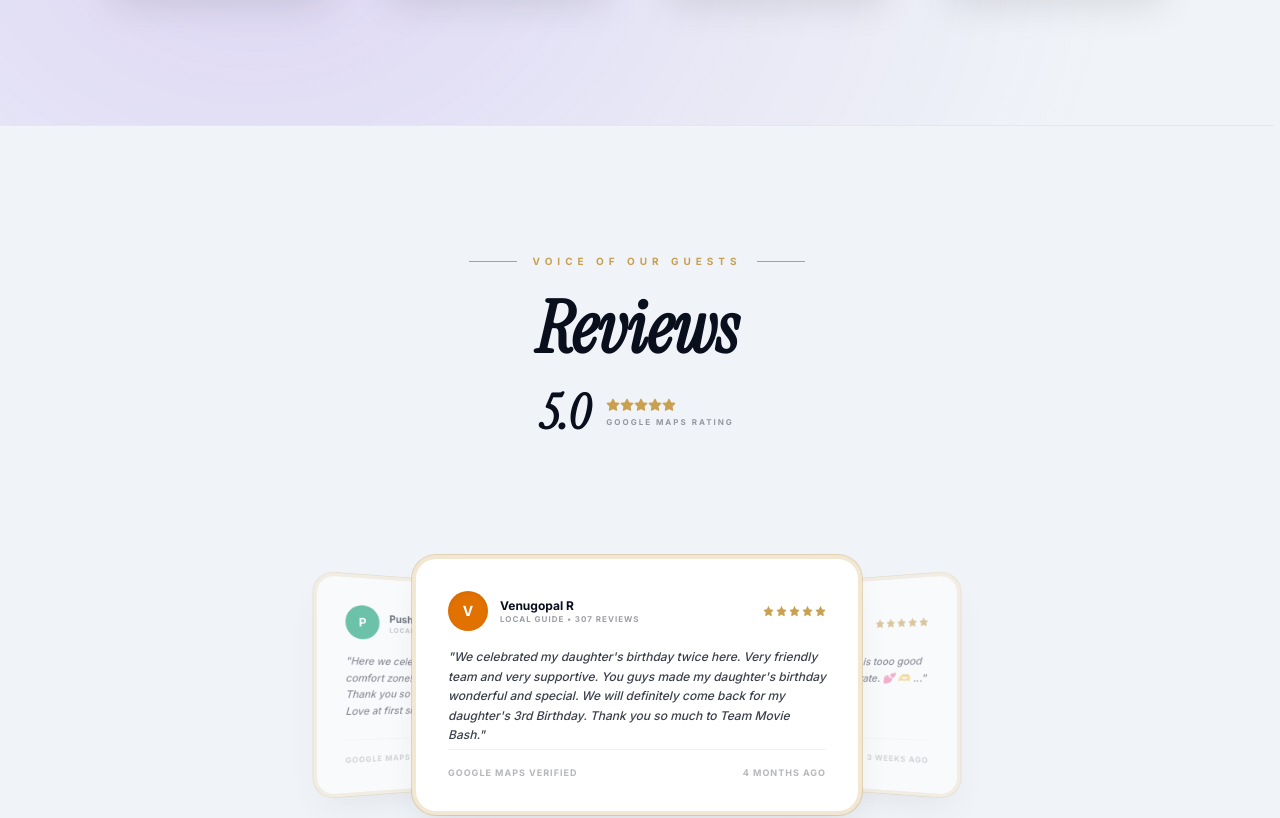
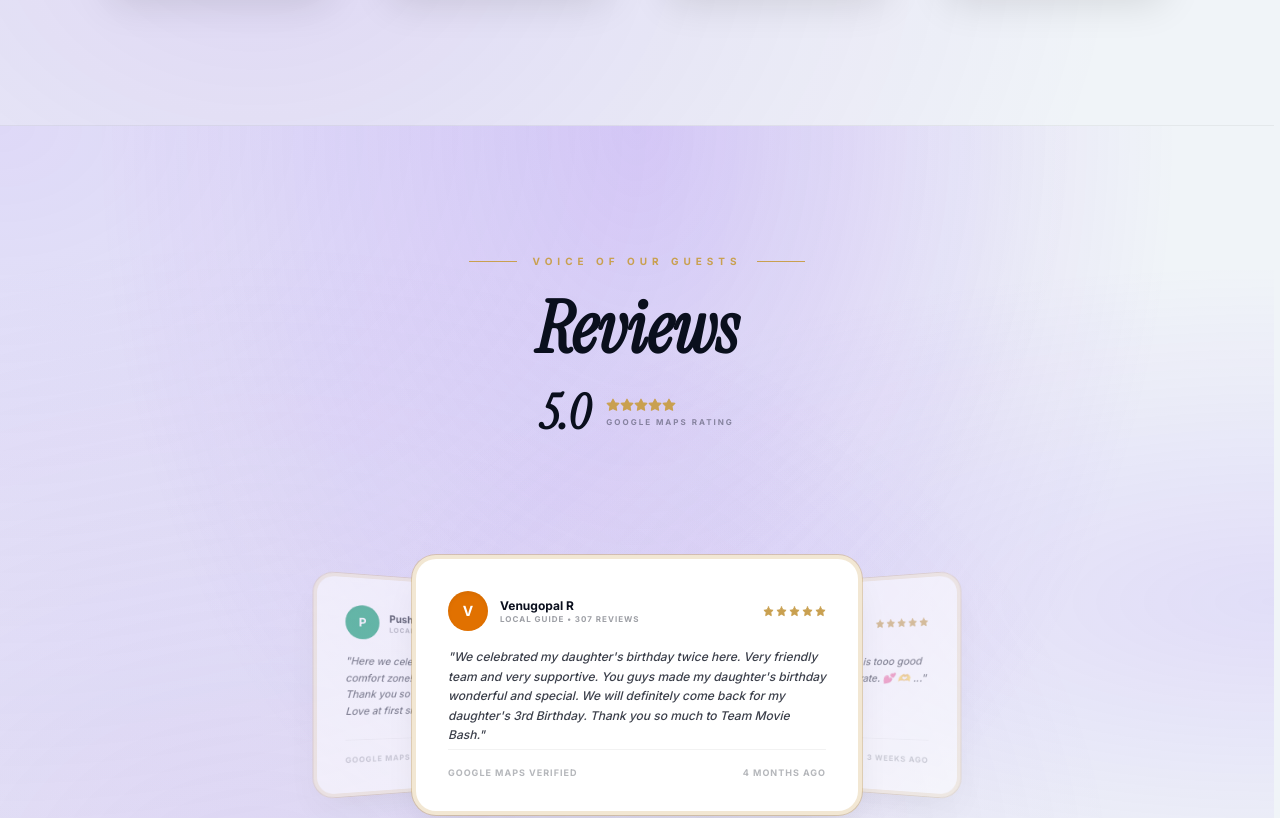
Before and after one commit to vj-mazu/movie_bash, a React (Vite) app: page / in a window 1280 px wide. Shown: the part 10782-11600 px from the top of the page. Built offline with nearby package versions, Linux system fonts and the light colour scheme; a web font is replaced by a local one.

Commit message:
Logo: increased Amazon Prime logo dimensions for a balanced visual strip layout

```diff
--- a/src/App.jsx
+++ b/src/App.jsx
@@ -638,7 +638,7 @@ export default function App() {
               <div className="flex items-center justify-center sm:justify-between gap-4 sm:gap-6 md:gap-8 flex-wrap-none">
                 {[
                   { name: "Netflix", img: "/logos/netflix.svg", heightClass: "h-7 sm:h-11 md:h-12" },
-                  { name: "Prime Video", img: "/logos/prime.svg", heightClass: "h-6 sm:h-10 md:h-11" },
+                  { name: "Prime Video", img: "/logos/prime.svg", heightClass: "h-9 sm:h-14 md:h-16" },
                   { name: "Disney+ Hotstar", img: "/logos/hotstar.svg", heightClass: "h-8 sm:h-12 md:h-14" },
                   { name: "YouTube", img: "/logos/youtube.svg", heightClass: "h-6 sm:h-10 md:h-11" },
                   { name: "PlayStation 5", img: "/logos/playstation.svg", heightClass: "h-5 sm:h-9 md:h-10" }
@@ -932,7 +932,7 @@ export default function App() {
       </section>
 
       {/* 9. Cinematic Moments Gallery (Sticky Horizontal Scroll matching Cine Central) */}
-      <section ref={galleryRef} id="gallery" className="relative h-[240vh] sm:h-[260vh] md:h-[300vh] bg-brand-bg border-t border-black/5">
+      <section ref={galleryRef} id="gallery" className="relative h-[240vh] sm:h-[260vh] md:h-[300vh] bg-purple-mesh border-t border-black/5">
         <div className="sticky top-[12vh] md:top-0 h-[76vh] md:h-screen flex items-center overflow-hidden">
           <div
             style={{ transform: `translateX(${-scrollProgress * 82}%)` }}
@@ -1329,7 +1329,7 @@ export default function App() {
       </section>
 
       {/* 10. Reviews Section (3D Coverflow Stage) */}
-      <section id="reviews" className="py-12 sm:py-16 md:py-32 px-4 sm:px-6 md:px-12 lg:px-24 bg-brand-bg border-t border-black/5 overflow-hidden">
+      <section id="reviews" className="py-12 sm:py-16 md:py-32 px-4 sm:px-6 md:px-12 lg:px-24 bg-purple-mesh border-t border-black/5 overflow-hidden">
         <div className="max-w-7xl mx-auto">
 
           <div className="mb-12 text-center">
--- a/src/index.css
+++ b/src/index.css
@@ -206,6 +206,14 @@
               var(--color-brand-bg);
 }
 
+.bg-purple-mesh {
+  background: radial-gradient(at 0% 0%, rgba(139, 92, 246, 0.18) 0px, transparent 60%),
+              radial-gradient(at 50% 0%, rgba(124, 58, 237, 0.20) 0px, transparent 60%),
+              radial-gradient(at 100% 50%, rgba(139, 92, 246, 0.15) 0px, transparent 50%),
+              radial-gradient(at 20% 80%, rgba(109, 40, 217, 0.14) 0px, transparent 60%),
+              var(--color-brand-bg);
+}
+
 .glass-card {
   background: rgba(255, 255, 255, 0.65);
   backdrop-filter: blur(20px);
```
